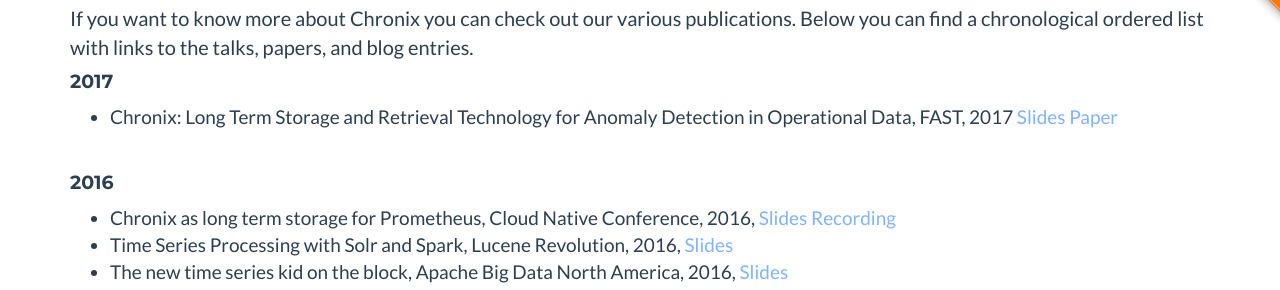
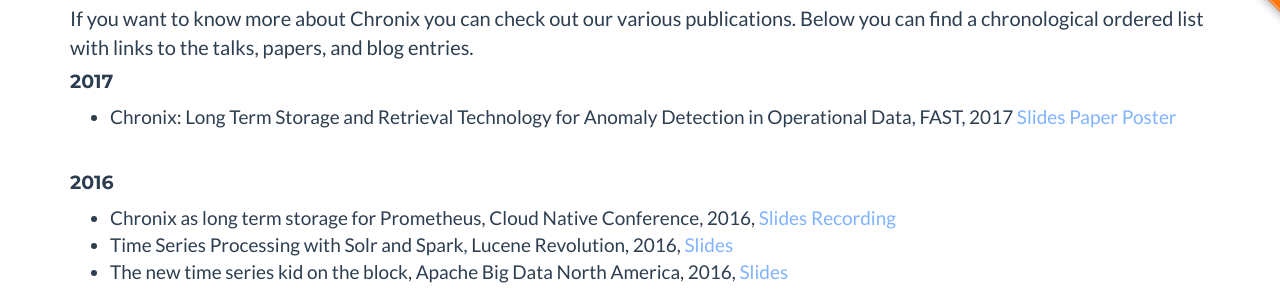
Before and after one commit to ChronixDB/chronixDB.github.io, a Jekyll site: the page built from index.html, in a window 1280 px wide and 900 px high, scrolled down 5468 px. Shown: the part 155-445 px from the top of the window. Built offline with Jekyll 4.4.1, drawn with Linux system fonts in a browser that asks for light colours.

Commit message:
Added poster.

```diff
--- a/_includes/publications.html
+++ b/_includes/publications.html
@@ -18,6 +18,7 @@
                     <li>Chronix: Long Term Storage and Retrieval Technology for Anomaly Detection in Operational Data, FAST, 2017
                         <a href=https://speakerdeck.com/florian_lautenschlager/chronix-long-term-storage-and-retrieval-technology-for-anomaly-detection-in-operational-data>Slides</a>
                         <a href="https://www.usenix.org/system/files/conference/fast17/fast17-lautenschlager.pdf">Paper</a>
+                        <a href="https://github.com/ChronixDB/chronixDB.github.io/blob/master/pdf/chronix-poster-fast.pdf">Poster</a>
                     </li>
                 </ul>
                 <br>
```
Also changed, not shown: 2 other files.
